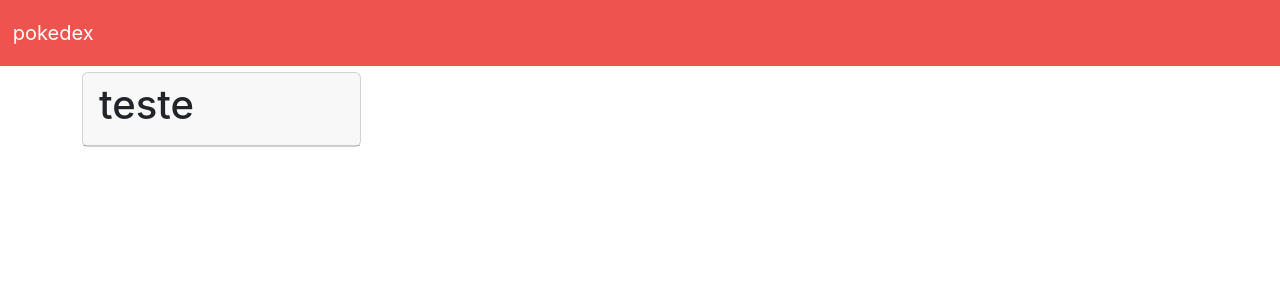
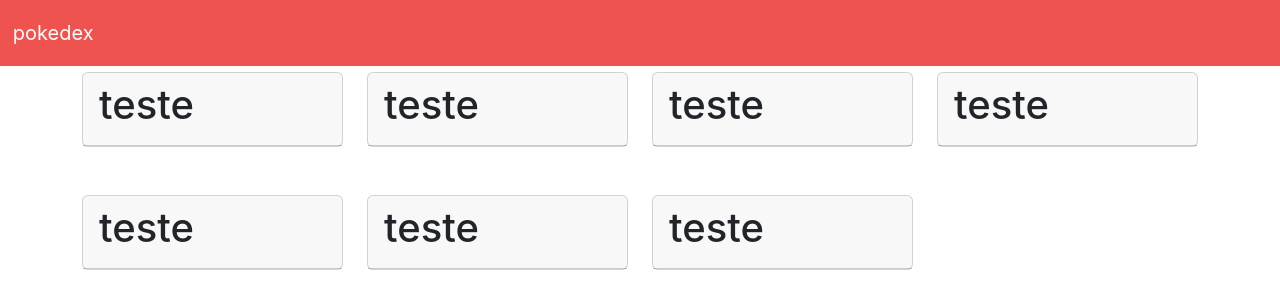
Before and after one commit to demetriuspine/pokedex, a React (Create React App) app: page / in a window 1280 px wide. Shown: the top 308 px of the page. Built offline with nearby package versions, Linux system fonts and the light colour scheme.

Commit message:
definindo os cards como 'row'

```diff
--- a/src/components/pokemon/PokemonList.js
+++ b/src/components/pokemon/PokemonList.js
@@ -5,8 +5,15 @@ import PokemonCard from './PokemonCard';
 export default class PokemonList extends Component {
   render() {
     return (
-      <div>
+      <div className="row">
         <PokemonCard />
+        <PokemonCard />
+        <PokemonCard />
+        <PokemonCard />
+        <PokemonCard />
+        <PokemonCard />
+        <PokemonCard />
+
       </div>
     )
   }
```
